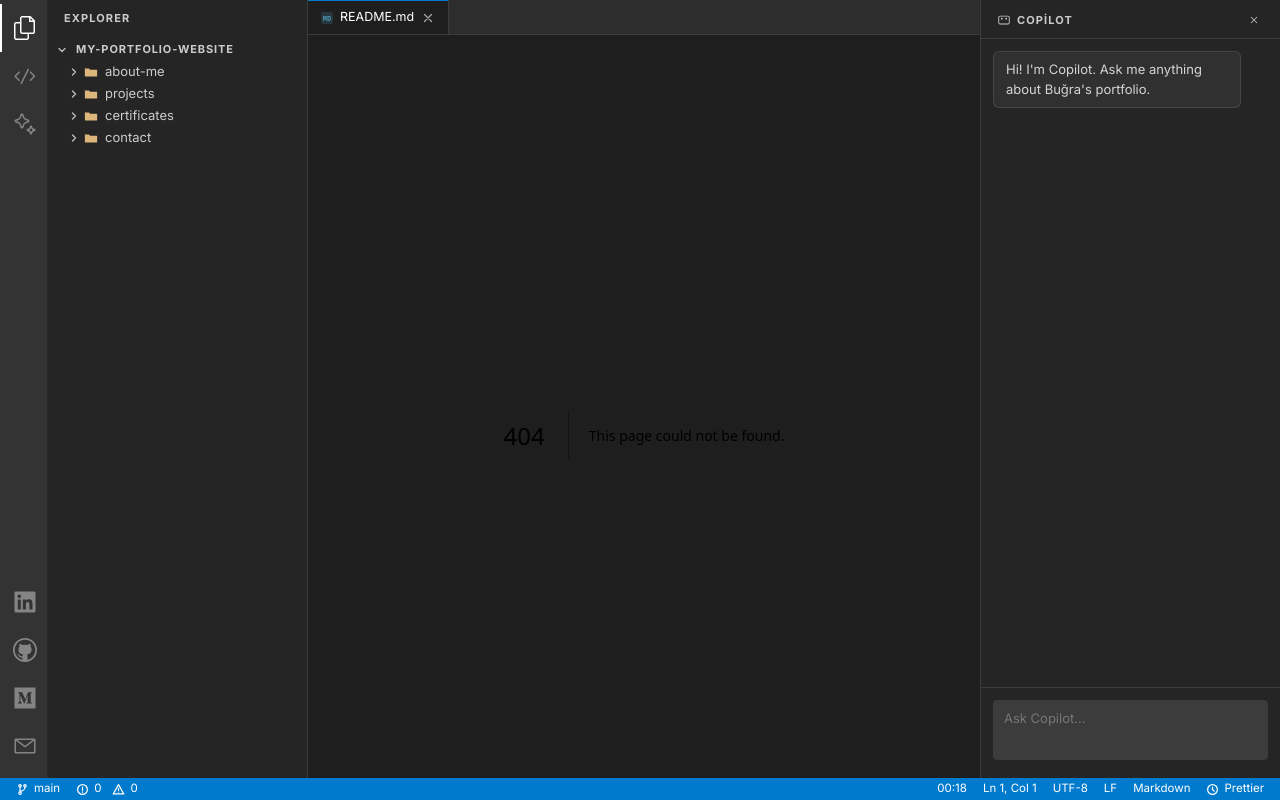
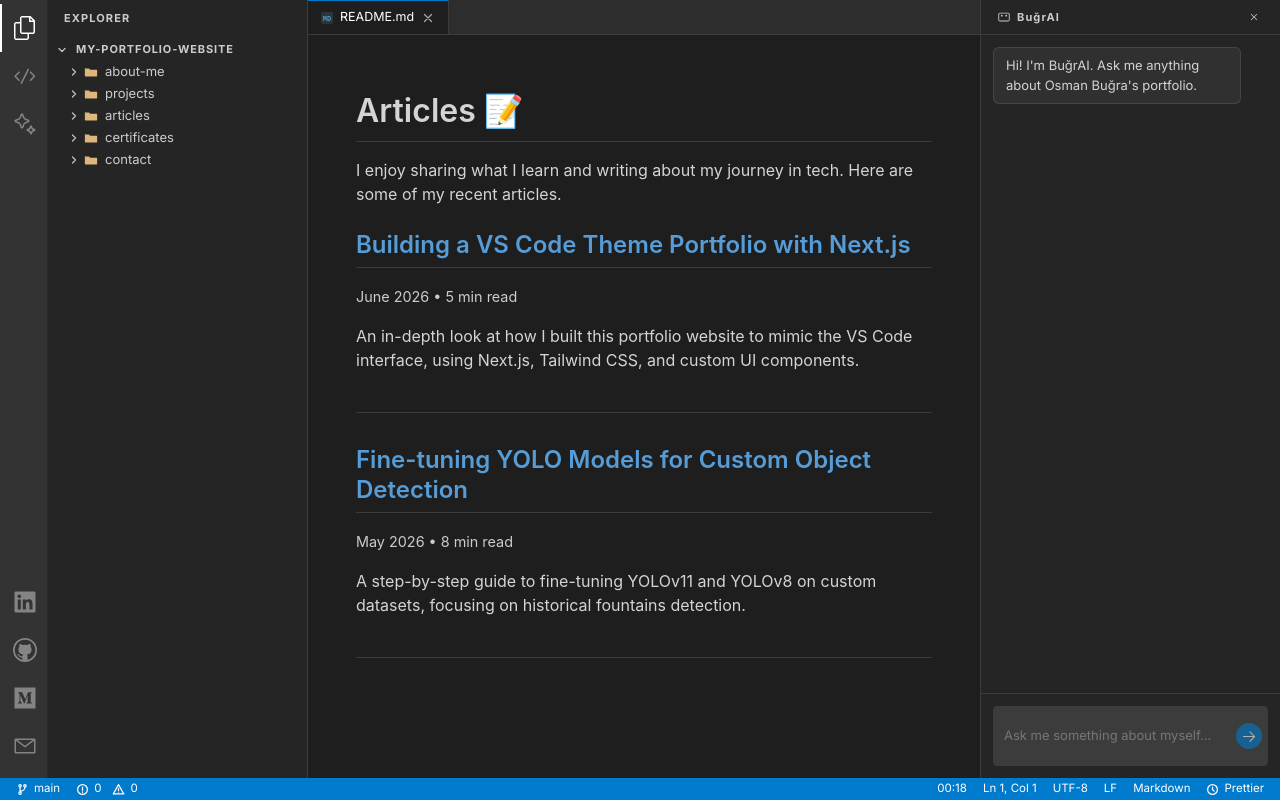
Before and after one commit to osmanbugrabolat/vscode-template-portfolio-website, a Next.js app: page /articles in a window 1280 px wide. Before the commit this address had no page. Built offline with nearby package versions, Linux system fonts and the light colour scheme.

Commit message:
chat kısmı bugrai olarak güncellendi

```diff
--- /dev/null
+++ b/src/app/articles/page.tsx
@@ -0,0 +1,31 @@
+export default function ArticlesPage() {
+  return (
+    <div className="w-full h-full overflow-y-auto">
+      <div className="markdown-body">
+        <h1>Articles 📝</h1>
+        <p>I enjoy sharing what I learn and writing about my journey in tech. Here are some of my recent articles.</p>
+
+        <div style={{ marginBottom: "32px", paddingBottom: "24px", borderBottom: "1px solid var(--border-color)" }}>
+          <h2><a href="#" style={{ color: "var(--token-keyword)", textDecoration: "none" }}>Building a VS Code Theme Portfolio with Next.js</a></h2>
+          <p>
+            <span style={{ fontSize: "0.9em", color: "var(--sidebar-fg)" }}>
+              June 2026 • 5 min read
+            </span>
+          </p>
+          <p>An in-depth look at how I built this portfolio website to mimic the VS Code interface, using Next.js, Tailwind CSS, and custom UI components.</p>
+        </div>
+
+        <div style={{ marginBottom: "32px", paddingBottom: "24px", borderBottom: "1px solid var(--border-color)" }}>
+          <h2><a href="#" style={{ color: "var(--token-keyword)", textDecoration: "none" }}>Fine-tuning YOLO Models for Custom Object Detection</a></h2>
+          <p>
+            <span style={{ fontSize: "0.9em", color: "var(--sidebar-fg)" }}>
+              May 2026 • 8 min read
+            </span>
+          </p>
+          <p>A step-by-step guide to fine-tuning YOLOv11 and YOLOv8 on custom datasets, focusing on historical fountains detection.</p>
+        </div>
+
+      </div>
+    </div>
+  );
+}
--- a/src/app/globals.css
+++ b/src/app/globals.css
@@ -1117,11 +1117,11 @@
 }
 
 .aichat-header {
-  padding: 10px 16px 8px;
+  height: var(--tabbar-height);
+  padding: 0 16px;
   font-size: 11px;
   font-weight: 700;
   letter-spacing: 0.1em;
-  text-transform: uppercase;
   color: var(--sidebar-fg);
   border-bottom: 1px solid var(--border-color);
   flex-shrink: 0;
--- a/src/components/layout/AIChat.tsx
+++ b/src/components/layout/AIChat.tsx
@@ -1,6 +1,7 @@
 "use client";
 
 import { useState, useRef, useEffect } from "react";
+import { VscArrowRight } from "react-icons/vsc";
 
 interface Message {
   role: "user" | "ai";
@@ -9,7 +10,7 @@
 
 export default function AIChat({ onClose }: { onClose?: () => void }) {
   const [messages, setMessages] = useState<Message[]>([
-    { role: "ai", content: "Hi! I'm Copilot. Ask me anything about Buğra's portfolio." },
+    { role: "ai", content: "Hi! I'm BuğrAI. Ask me anything about Osman Buğra's portfolio." },
   ]);
   const [input, setInput] = useState("");
   const endRef = useRef<HTMLDivElement>(null);
@@ -47,7 +48,7 @@
             <path d="M12.5 3H3.5a2 2 0 00-2 2v6a2 2 0 002 2h9a2 2 0 002-2V5a2 2 0 00-2-2zM3.5 4h9a1 1 0 011 1v6a1 1 0 01-1 1h-9a1 1 0 01-1-1V5a1 1 0 011-1z" />
             <path d="M5.5 7.5a1 1 0 110-2 1 1 0 010 2zm5 0a1 1 0 110-2 1 1 0 010 2z" />
           </svg>
-          Copilot
+          BuğrAI
         </div>
         {onClose && (
           <div className="aichat-close" onClick={onClose} title="Close Panel">
@@ -66,19 +67,43 @@
         <div ref={endRef} />
       </div>
       <div className="chat-input-container">
-        <form onSubmit={handleSubmit}>
-          <textarea
+        <form onSubmit={handleSubmit} style={{ position: "relative", display: "flex", alignItems: "center" }}>
+          <input
+            type="text"
             className="chat-input"
-            placeholder="Ask Copilot..."
+            placeholder="Ask me something about myself..."
             value={input}
             onChange={(e) => setInput(e.target.value)}
+            style={{ paddingRight: "36px" }}
             onKeyDown={(e) => {
-              if (e.key === "Enter" && !e.shiftKey) {
+              if (e.key === "Enter") {
                 e.preventDefault();
                 handleSubmit(e);
               }
             }}
           />
+          <button
+            type="submit"
+            disabled={!input.trim()}
+            style={{
+              position: "absolute",
+              right: "6px",
+              width: "26px",
+              height: "26px",
+              borderRadius: "50%",
+              backgroundColor: "#007acc",
+              color: "#fff",
+              border: "none",
+              display: "flex",
+              alignItems: "center",
+              justifyContent: "center",
+              cursor: input.trim() ? "pointer" : "default",
+              transition: "opacity 0.2s",
+              opacity: input.trim() ? 1 : 0.6
+            }}
+          >
+            <VscArrowRight size={16} />
+          </button>
         </form>
       </div>
     </div>
--- a/src/components/layout/ActivityBar.tsx
+++ b/src/components/layout/ActivityBar.tsx
@@ -27,7 +27,7 @@
   },
   {
     id: "copilot",
-    label: "Copilot",
+    label: "BuğrAI",
     icon: <VscSparkle size={24} />,
   },
 ];
--- a/src/components/layout/Sidebar.tsx
+++ b/src/components/layout/Sidebar.tsx
@@ -64,6 +64,10 @@
             children: ALL_FILES.filter(f => f.id === "project-4").map((f) => ({ name: f.name, file: f })),
           },
         ]
+      },
+      {
+        name: "articles",
+        children: ALL_FILES.filter(f => ["articles-readme"].includes(f.id)).map((f) => ({ name: f.name, file: f })),
       },
       {
         name: "certificates",
--- a/src/components/layout/constants.ts
+++ b/src/components/layout/constants.ts
@@ -42,6 +42,13 @@
     id: "project-4",
     name: "README.md",
     path: "/projects/4",
+    ext: "md",
+    language: "Markdown",
+  },
+  {
+    id: "articles-readme",
+    name: "README.md",
+    path: "/articles",
     ext: "md",
     language: "Markdown",
   },
```
